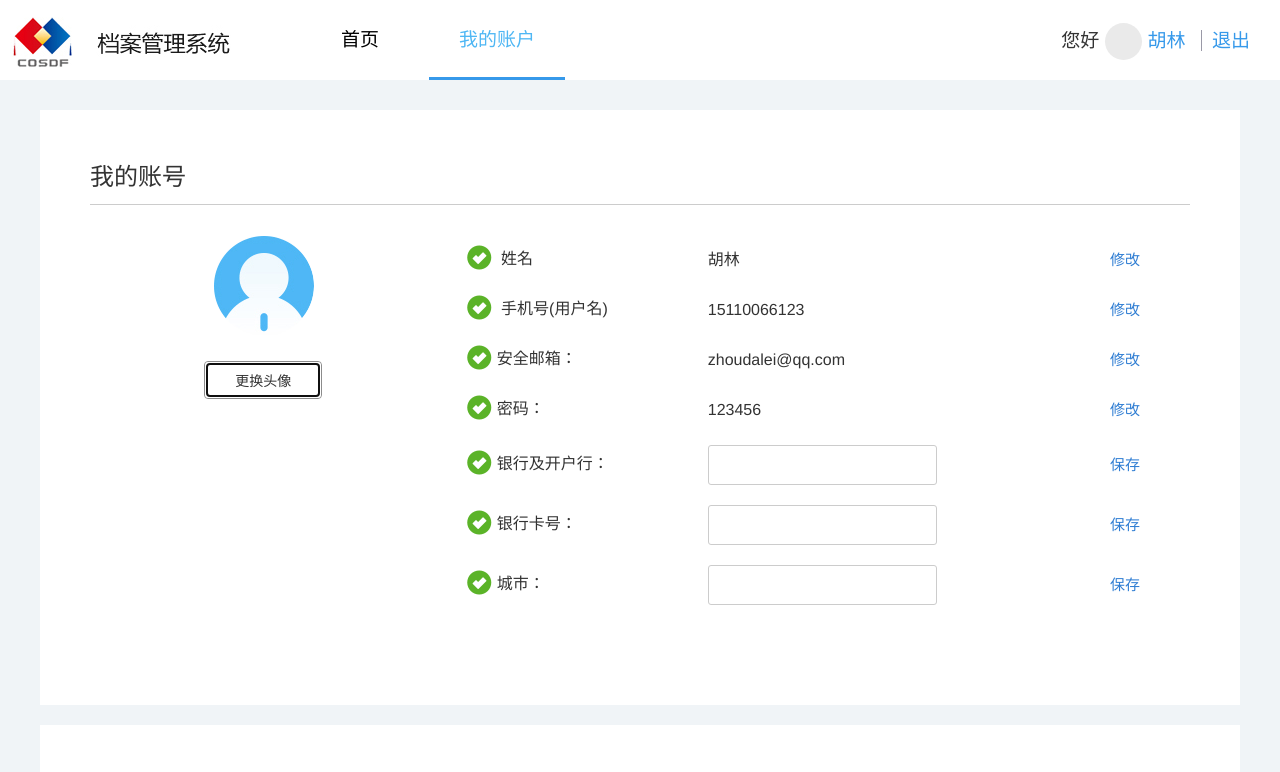
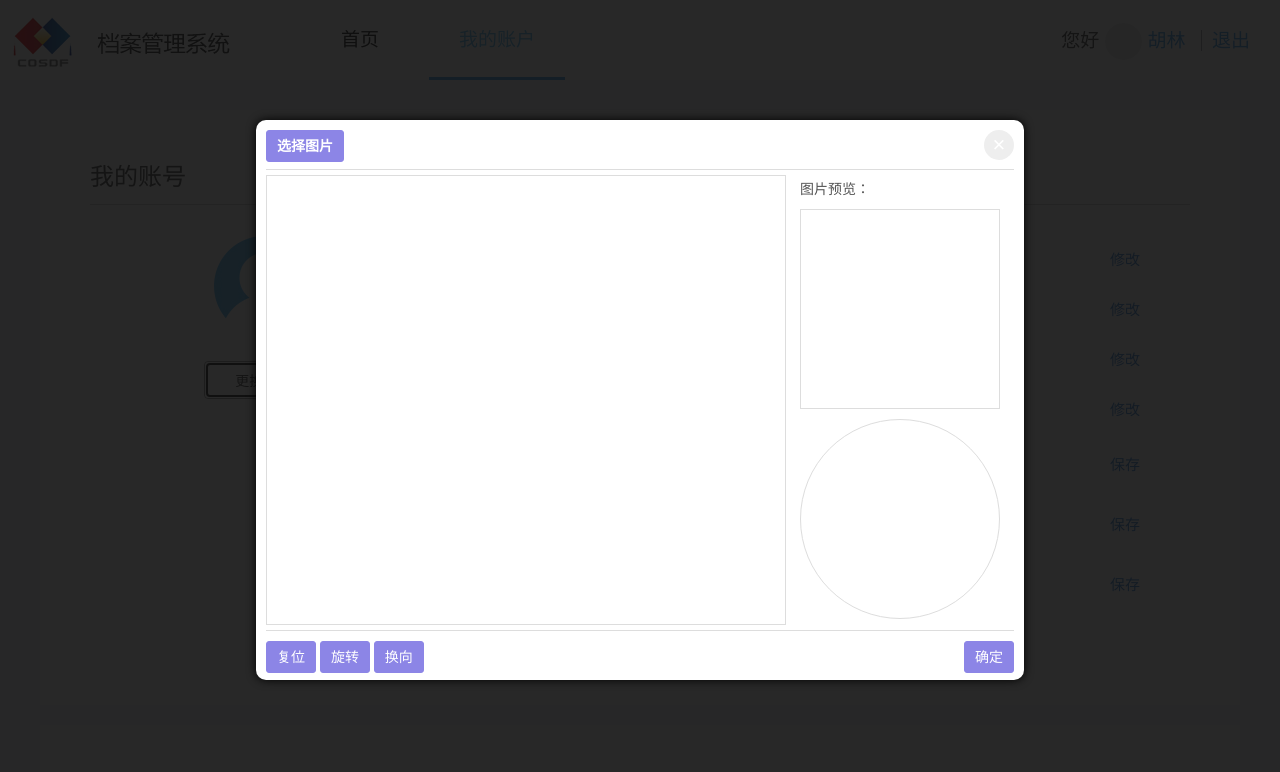
Before and after one commit to dengyongliang/2019-zhongGuoLiuXueRenCaiFaZhanJiJinHui, a plain HTML site: page agent/account.html in a window 1280 px wide. Both pictures are taken after a click on the button "更换头像". Shown: the top 772 px of the page. Drawn offline with Linux system fonts and the light colour scheme.

Commit message:
20190826

```diff
--- a/agent/account.html
+++ b/agent/account.html
@@ -17,6 +17,8 @@
     <link rel="stylesheet" href="widget/bootstrap/css/bootstrap.min.css">
     <link rel="stylesheet" href="widget/bootstrap/css/bootstrap-theme.min.css">
     <link rel="stylesheet" href="widget/toastr/toastr.min.css">
+    <link rel="stylesheet" href="widget/cropper/cropper.min.css">
+    <link rel="stylesheet" href="css/ImgCropping.css">
     <link rel="stylesheet" href="css/common.css">
     <link rel="stylesheet" href="css/account.css">
 </head>
@@ -60,9 +62,10 @@
                 <div class="row">
                     <div class="col-xs-12 col-md-4 col-photo">
                         <span class="photo">
+                            <img id="finalImg" src="" width="100%">
                         </span>
                         <div class="btns">
-                            <button type="button" class="btn btn-default">更换头像</button>
+                            <button type="button" class="btn btn-default" id="replaceImg">更换头像</button>
                         </div>
                     </div>
                     <div class="col-xs-12 col-md-8">
@@ -190,11 +193,42 @@
             </p>
         </div>
     </footer>
+<!--图片裁剪框 start-->
+<div style="display: none;" class="tailoring-container">
+    <div class="black-cloth" onclick="closeTailor(this)"></div>
+    <div class="tailoring-content" style="top: 200px; left: 529.5px;">
+            <div class="tailoring-content-one">
+                <label title="上传图片" for="chooseImg" class="l-btn choose-btn">
+                    <input type="file" accept="image/jpg,image/jpeg,image/png" name="file" id="chooseImg" class="hidden" onchange="selectImg(this)">
+                    选择图片
+                </label>
+                <div class="close-tailoring" onclick="closeTailor(this)">×</div>
+            </div>
+            <div class="tailoring-content-two">
+                <div class="tailoring-box-parcel">
+                    <img id="tailoringImg">
+                </div>
+                <div class="preview-box-parcel">
+                    <p>图片预览：</p>
+                    <div class="square previewImg"></div>
+                    <div class="circular previewImg"></div>
+                </div>
+            </div>
+            <div class="tailoring-content-three">
+                <button class="l-btn cropper-reset-btn">复位</button>
+                <button class="l-btn cropper-rotate-btn">旋转</button>
+                <button class="l-btn cropper-scaleX-btn">换向</button>
+                <button class="l-btn sureCut" id="sureCut">确定</button>
+            </div>
+        </div>
+</div>
+<!--图片裁剪框 end-->
 </body>
 <script type="text/javascript" src="widget/jquery/1.12.4/jquery.min.js"></script>
 <script type="text/javascript" src="widget/bootstrap/js/bootstrap.min.js"></script>
 <script type="text/javascript" src="widget/bootstrap/js/bootstrap-paginator.min.js"></script>
 <script type="text/javascript" src="widget/toastr/toastr.min.js"></script>
+<script type="text/javascript" src="widget/cropper/cropper.min.js"></script>
 <script type="text/javascript" src="js/common.js"></script>
 <script type="text/javascript" src="js/account.js"></script>
 </html>
--- /dev/null
+++ b/agent/css/ImgCropping.css
@@ -0,0 +1,164 @@
+*{
+    margin: 0;padding: 0;
+}
+.l-btn{
+    display: inline-block;
+    outline: none;
+    resize: none;
+    border: none;
+    padding:5px 10px;
+    background: #8C85E6;
+    color: #fff;
+    border:solid 1px #8C85E6;
+    border-radius: 3px;
+    font-size: 14px;
+}
+.l-btn:hover{
+    background: #8078e3;
+    animation: anniu 1s infinite;
+}
+.l-btn:active{
+    box-shadow: 0 2px 3px rgba(0,0,0,.2) inset;
+}
+.hidden{
+    display: none;
+}
+.tailoring-container, .tailoring-container div, .tailoring-container p{
+    margin: 0;padding: 0;
+    box-sizing: border-box;
+    -webkit-box-sizing: border-box;
+    -moz-box-sizing: border-box;
+}
+.tailoring-container{
+    position: fixed;
+    width: 100%;
+    height: 100%;
+    z-index: 1000;
+    top: 0;
+    left: 0;
+}
+.tailoring-container .black-cloth{
+    position: fixed;
+    width: 100%;
+    height: 100%;
+    background: #111;
+    opacity: .9;
+    z-index: 1001;
+}
+.tailoring-container .tailoring-content{
+    position: absolute;
+    width: 768px;
+    height: 560px;
+    background: #fff;
+    z-index: 1002;
+    left: 0;
+    top: 0;
+
+    /* 水平垂直居中 浏览器版本号低的不支持transform */
+    /*left: 50%;
+    top: 50%;
+    transform: translate(-50%,-50%);
+    -weblit-transform: translate(-50%,-50%);
+    -moz-transform: translate(-50%,-50%);
+    -ms-transform: translate(-50%,-50%);
+    -o-transform: translate(-50%,-50%);*/
+
+    border-radius: 10px;
+    box-shadow: 0 0 10px #000;
+    padding: 10px;
+}
+
+.tailoring-content-one{
+    height: 40px;
+    width: 100%;
+    border-bottom: 1px solid #DDD ;
+}
+.tailoring-content .choose-btn{
+    float: left;
+}
+.tailoring-content .close-tailoring{
+    display: inline-block;
+    height: 30px;
+    width: 30px;
+    border-radius: 100%;
+    background: #eee;
+    color: #fff;
+    font-size: 22px;
+    text-align: center;
+    line-height: 30px;
+    float: right;
+    cursor: pointer;
+}
+.tailoring-content .close-tailoring:hover{
+    background: #ccc;
+}
+
+.tailoring-content .tailoring-content-two{
+    width: 100%;
+    height: 460px;
+    position: relative;
+    padding: 5px 0;
+}
+.tailoring-content .tailoring-box-parcel{
+    width: 520px;
+    height: 450px;
+    position: absolute;
+    left: 0;
+    border: solid 1px #ddd;
+}
+.tailoring-content .preview-box-parcel{
+    display: inline-block;
+    width: 228px;
+    height: 450px;
+    position: absolute;
+    right: 0;
+    padding: 4px 14px;
+}
+.preview-box-parcel p{
+    color: #555;
+}
+.previewImg{
+    width: 200px;
+    height: 200px;
+    overflow: hidden;
+}
+.preview-box-parcel .square{
+    margin-top: 10px;
+    border: solid 1px #ddd;
+}
+.preview-box-parcel .circular{
+    border-radius: 100%;
+    margin-top: 10px;
+    border: solid 1px #ddd;
+}
+
+.tailoring-content .tailoring-content-three{
+    width: 100%;
+    height: 40px;
+    border-top: 1px solid #DDD ;
+    padding-top: 10px;
+}
+.sureCut{
+    float: right;
+}
+
+@media all and (max-width: 768px) {
+    .tailoring-container .tailoring-content{
+        width: 100%;
+        min-width: 320px;
+        height: 460px;
+    }
+    .tailoring-content .tailoring-content-two{
+        height: 360px;
+    }
+    .tailoring-content .tailoring-box-parcel{
+        height: 350px;
+    }
+    .tailoring-container .tailoring-box-parcel{
+        width: 100%;
+    }
+    .tailoring-container .preview-box-parcel{
+        display: none;
+    }
+
+}
--- a/agent/js/account.js
+++ b/agent/js/account.js
@@ -115,4 +115,96 @@ $(function() {
             }
         })
     }
+    //弹出框水平垂直居中
+    (window.onresize = function () {
+        var win_height = $(window).height();
+        var win_width = $(window).width();
+        if (win_width <= 768){
+            $(".tailoring-content").css({
+                "top": (win_height - $(".tailoring-content").outerHeight())/2,
+                "left": 0
+            });
+        }else{
+            $(".tailoring-content").css({
+                "top": (win_height - $(".tailoring-content").outerHeight())/2,
+                "left": (win_width - $(".tailoring-content").outerWidth())/2
+            });
+        }
+    })();
+
+    //弹出图片裁剪框
+    $("#replaceImg").on("click",function () {
+        $(".tailoring-container").toggle();
+    });
+
+    //cropper图片裁剪
+    $('#tailoringImg').cropper({
+        aspectRatio: 1/1,//默认比例
+        preview: '.previewImg',//预览视图
+        guides: false,  //裁剪框的虚线(九宫格)
+        autoCropArea: 0.5,  //0-1之间的数值，定义自动剪裁区域的大小，默认0.8
+        movable: false, //是否允许移动图片
+        dragCrop: true,  //是否允许移除当前的剪裁框，并通过拖动来新建一个剪裁框区域
+        movable: true,  //是否允许移动剪裁框
+        resizable: true,  //是否允许改变裁剪框的大小
+        zoomable: false,  //是否允许缩放图片大小
+        mouseWheelZoom: false,  //是否允许通过鼠标滚轮来缩放图片
+        touchDragZoom: true,  //是否允许通过触摸移动来缩放图片
+        rotatable: true,  //是否允许旋转图片
+        crop: function(e) {
+            // 输出结果数据裁剪图像。
+        }
+    });
+    //旋转
+    $(".cropper-rotate-btn").on("click",function () {
+        $('#tailoringImg').cropper("rotate", 45);
+    });
+    //复位
+    $(".cropper-reset-btn").on("click",function () {
+        $('#tailoringImg').cropper("reset");
+    });
+    //换向
+    var flagX = true;
+    $(".cropper-scaleX-btn").on("click",function () {
+        if(flagX){
+            $('#tailoringImg').cropper("scaleX", -1);
+            flagX = false;
+        }else{
+            $('#tailoringImg').cropper("scaleX", 1);
+            flagX = true;
+        }
+        flagX != flagX;
+    });
+
+    //裁剪后的处理
+    $("#sureCut").on("click",function () {
+        if ($("#tailoringImg").attr("src") == null ){
+            return false;
+        }else{
+            var cas = $('#tailoringImg').cropper('getCroppedCanvas');//获取被裁剪后的canvas
+            var base64url = cas.toDataURL('image/png'); //转换为base64地址形式
+            $("#finalImg").prop("src",base64url);//显示为图片的形式
+
+            //关闭裁剪框
+            closeTailor();
+        }
+    });
+
 })
+//图像上传
+function selectImg(file) {
+    if (!file.files || !file.files[0]){
+        return;
+    }
+    var reader = new FileReader();
+    reader.onload = function (evt) {
+        var replaceSrc = evt.target.result;
+        //更换cropper的图片
+        $('#tailoringImg').cropper('replace', replaceSrc,false);//默认false，适应高度，不失真
+    }
+    reader.readAsDataURL(file.files[0]);
+}
+//关闭裁剪框
+function closeTailor() {
+    $(".tailoring-container").toggle();
+}
```
Also changed, not shown: agent/widget/cropper/cropper.min.css (added), agent/widget/cropper/cropper.min.js (added).
